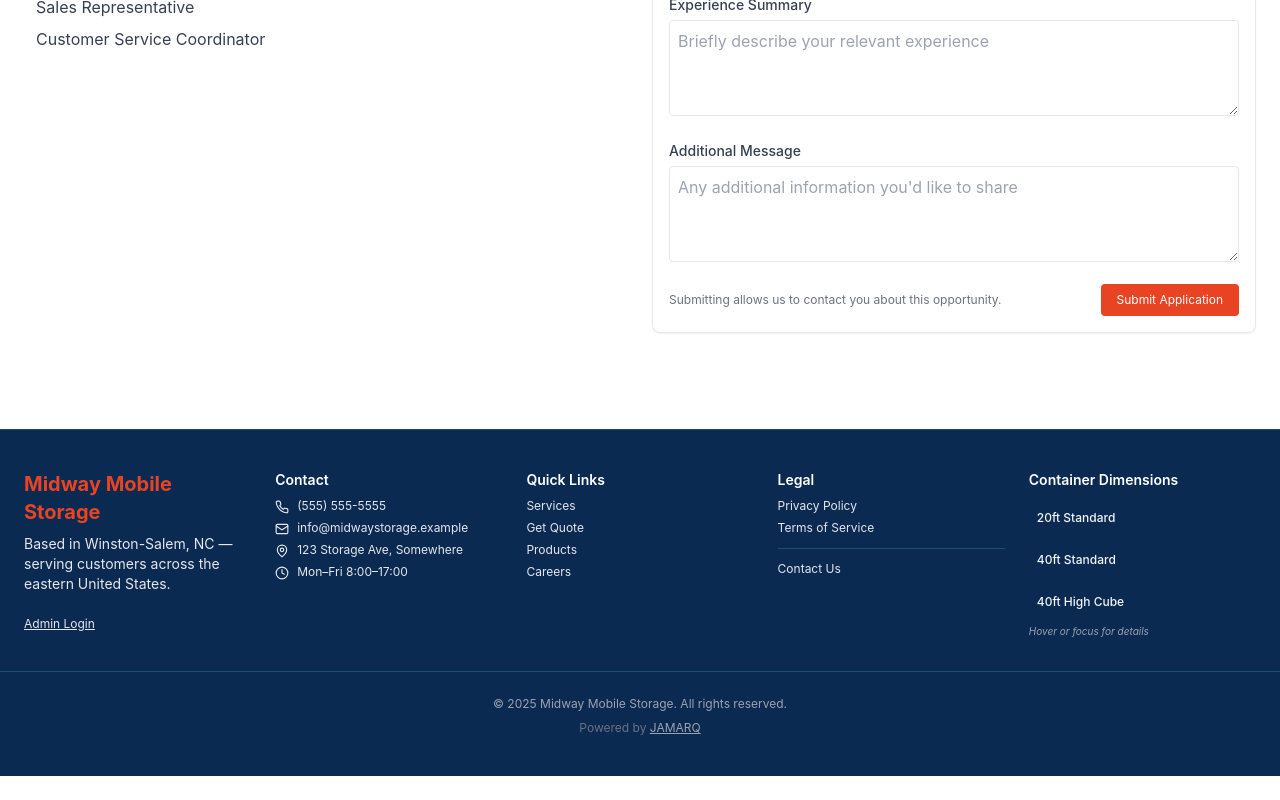
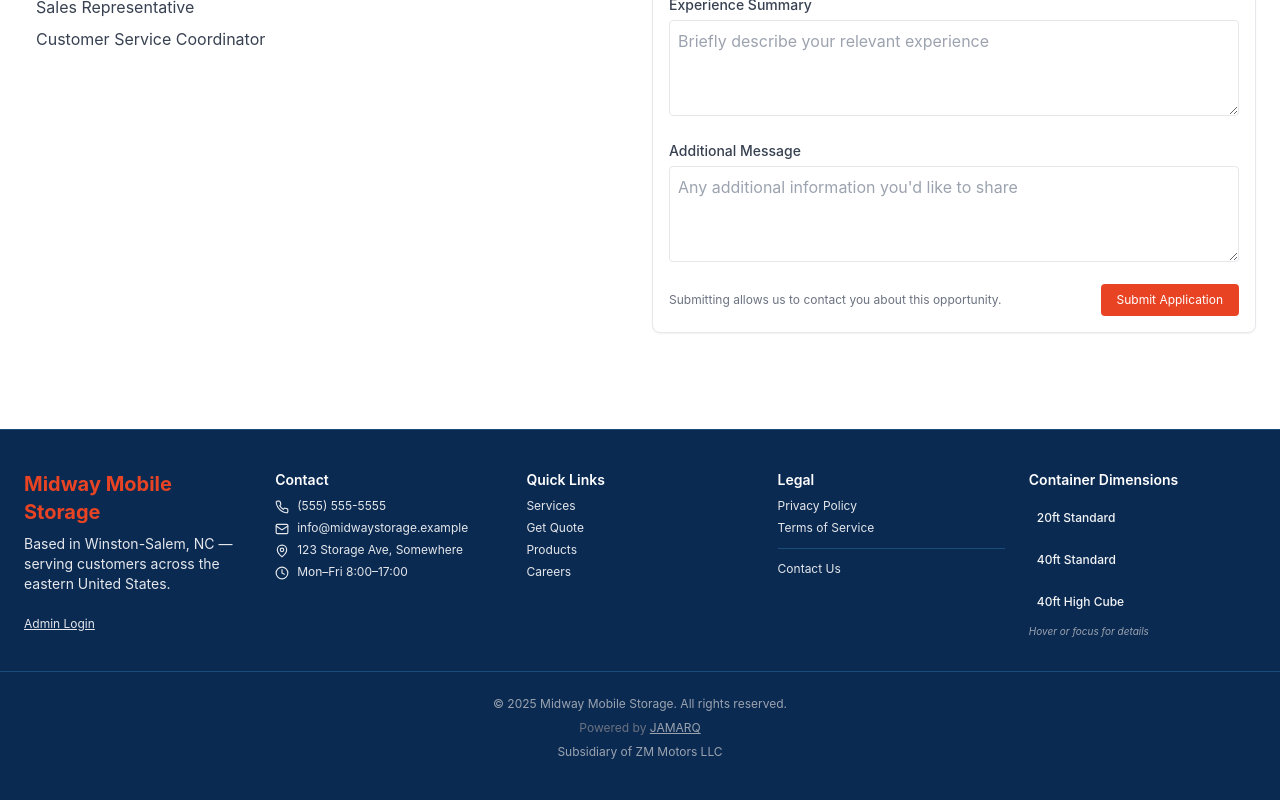
Before and after one commit to jmars319/midway-mobile-storage-react, a React (Vite) app in the folder frontend/: page / in a window 1280 px wide. Shown: the part 3777-4577 px from the top of the page. Before the commit the page ends 4553 px from the top, so only its background shows below. Built offline with nearby package versions, Linux system fonts and the light colour scheme; no server answers; the HTML template or start-up script is replaced by a standard one.

Commit message:
Add subsidiary line to footer

```diff
--- a/frontend/src/components/Footer.jsx
+++ b/frontend/src/components/Footer.jsx
@@ -159,6 +159,9 @@ export default function Footer({ onLoginClick, onNavigate }){
         <p className="text-xs text-gray-500 mt-2">
           Powered by <a href="https://jamarq.digital" target="_blank" rel="noopener noreferrer" className="text-gray-400 hover:text-[#e84424] underline">JAMARQ</a>
         </p>
+        <p className="text-xs text-gray-400 mt-2">
+          Subsidiary of ZM Motors LLC
+        </p>
       </div>
     </footer>
   )
```
Also changed, not shown: 1 other file (tests, documents, lock files or other folders).
